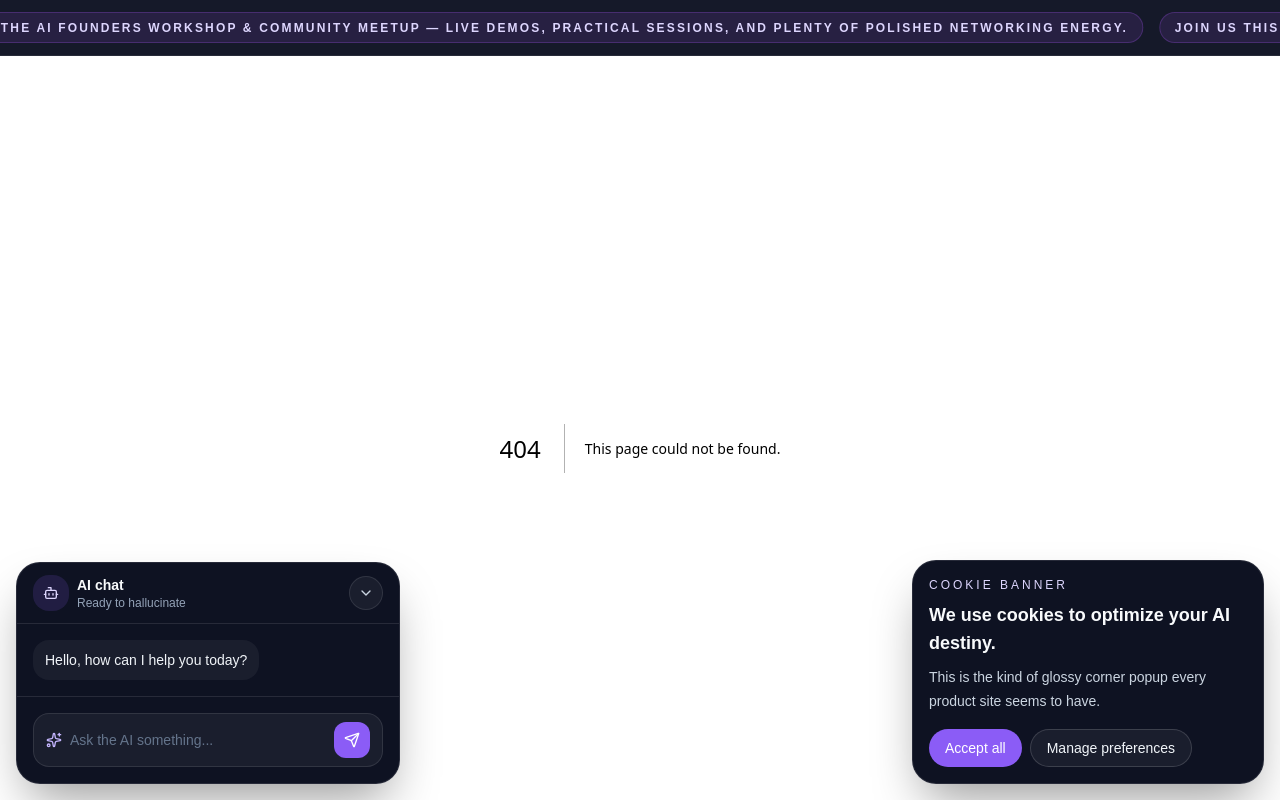
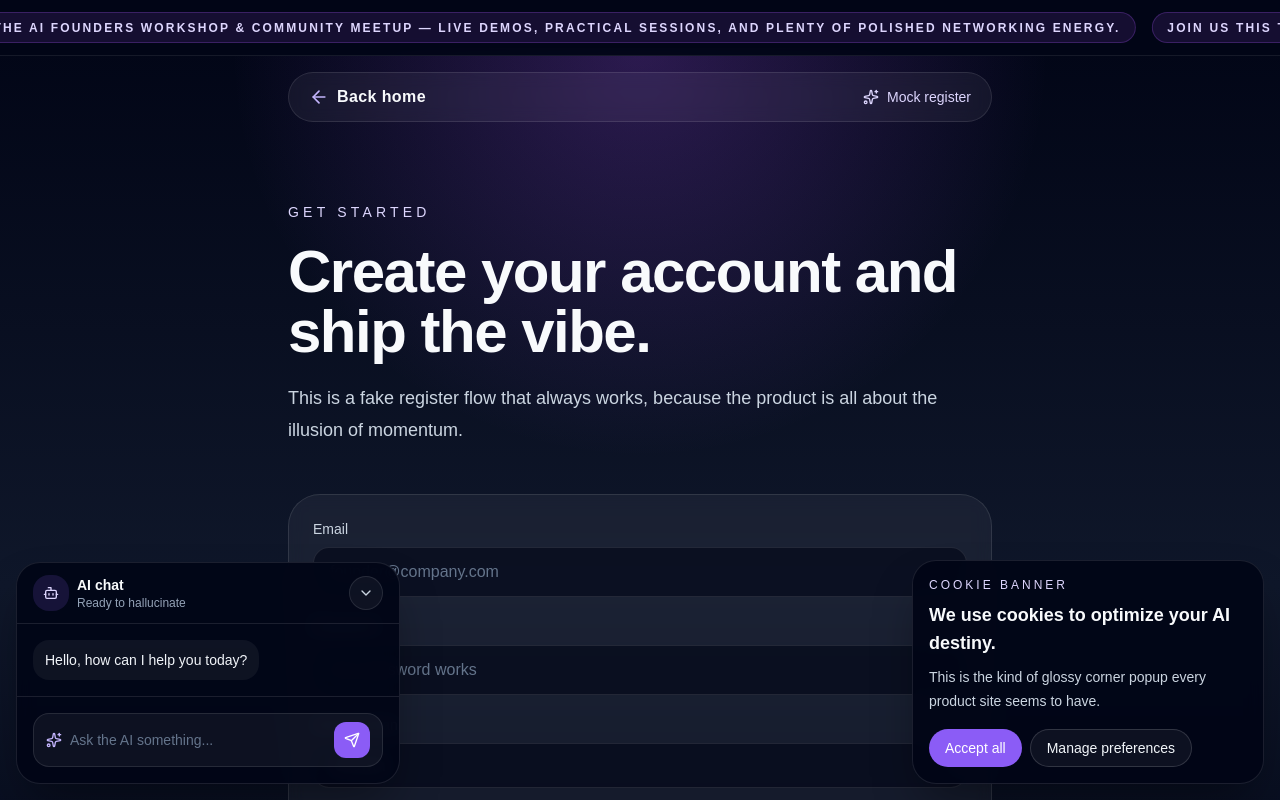
Before and after one commit to Han2-Ro/every-website, a Next.js app: page /register in a window 1280 px wide. Before the commit this address had no page. Shown: the top 800 px of the page. Built offline with nearby package versions, Linux system fonts and the light colour scheme.

Commit message:
feat: add mock register flow

```diff
--- a/app/page.tsx
+++ b/app/page.tsx
@@ -148,10 +148,10 @@ export default function Home() {
 
             <div className="flex flex-wrap gap-4">
               <Link
-                href="/pricing"
+                href="/register"
                 className="inline-flex items-center gap-2 rounded-full bg-violet-500 px-6 py-3 font-medium text-white shadow-glow transition hover:bg-violet-400"
               >
-                View pricing page
+                Get started
                 <ArrowRight className="h-4 w-4" />
               </Link>
               <a
--- a/app/pricing/page.tsx
+++ b/app/pricing/page.tsx
@@ -136,9 +136,12 @@ export default function PricingPage() {
                   ))}
                 </ul>
 
-                <button className="mt-8 w-full rounded-full bg-white px-4 py-3 font-medium text-slate-950 transition hover:bg-violet-100">
+                <Link
+                  href={`/register?plan=${encodeURIComponent(plan.name)}`}
+                  className="mt-8 inline-flex w-full items-center justify-center rounded-full bg-white px-4 py-3 font-medium text-slate-950 transition hover:bg-violet-100"
+                >
                   Choose {plan.name}
-                </button>
+                </Link>
               </article>
             ))}
           </div>
--- /dev/null
+++ b/app/register/page.tsx
@@ -0,0 +1,100 @@
+"use client";
+
+import Link from "next/link";
+import { useMemo, useState } from "react";
+import { ArrowLeft, CheckCircle2, Sparkles } from "lucide-react";
+
+export default function RegisterPage() {
+  const [submitted, setSubmitted] = useState(false);
+  const [plan, setPlan] = useState("Growth");
+
+  const copy = useMemo(
+    () =>
+      submitted
+        ? `Your ${plan} plan is ready. Pretend account created successfully.`
+        : "Create an account and immediately look like you belong in the AI era.",
+    [plan, submitted],
+  );
+
+  return (
+    <main className="min-h-screen bg-[radial-gradient(circle_at_top,rgba(168,85,247,0.25),transparent_35%),linear-gradient(180deg,#020617_0%,#0f172a_55%,#020617_100%)] text-slate-50">
+      <div className="mx-auto max-w-3xl px-6 py-6 lg:px-8">
+        <header className="flex items-center justify-between rounded-full border border-white/10 bg-white/5 px-5 py-3 backdrop-blur">
+          <Link href="/" className="inline-flex items-center gap-2 font-semibold tracking-wide">
+            <ArrowLeft className="h-5 w-5 text-violet-300" />
+            Back home
+          </Link>
+          <div className="inline-flex items-center gap-2 text-sm text-violet-200">
+            <Sparkles className="h-4 w-4" />
+            Mock register
+          </div>
+        </header>
+
+        <section className="py-16 lg:py-20">
+          <div className="space-y-5">
+            <p className="text-sm uppercase tracking-[0.3em] text-violet-200">
+              Get started
+            </p>
+            <h1 className="text-5xl font-semibold leading-tight tracking-tight sm:text-6xl">
+              Create your account and ship the vibe.
+            </h1>
+            <p className="max-w-2xl text-lg leading-8 text-slate-300">
+              This is a fake register flow that always works, because the
+              product is all about the illusion of momentum.
+            </p>
+          </div>
+
+          <form
+            className="mt-12 space-y-5 rounded-[2rem] border border-white/10 bg-white/5 p-6 backdrop-blur"
+            onSubmit={(event) => {
+              event.preventDefault();
+              setSubmitted(true);
+            }}
+          >
+            <label className="block">
+              <span className="mb-2 block text-sm text-slate-300">Email</span>
+              <input
+                type="email"
+                required
+                placeholder="founder@company.com"
+                className="w-full rounded-2xl border border-white/10 bg-slate-950/60 px-4 py-3 text-slate-50 outline-none transition placeholder:text-slate-500 focus:border-violet-400"
+              />
+            </label>
+
+            <label className="block">
+              <span className="mb-2 block text-sm text-slate-300">Password</span>
+              <input
+                type="password"
+                required
+                placeholder="Any password works"
+                className="w-full rounded-2xl border border-white/10 bg-slate-950/60 px-4 py-3 text-slate-50 outline-none transition placeholder:text-slate-500 focus:border-violet-400"
+              />
+            </label>
+
+            <label className="block">
+              <span className="mb-2 block text-sm text-slate-300">
+                Selected plan
+              </span>
+              <select
+                value={plan}
+                onChange={(event) => setPlan(event.target.value)}
+                className="w-full rounded-2xl border border-white/10 bg-slate-950/60 px-4 py-3 text-slate-50 outline-none transition focus:border-violet-400"
+              >
+                <option>Starter</option>
+                <option>Growth</option>
+                <option>Enterprise</option>
+              </select>
+            </label>
+
+            <button className="inline-flex items-center gap-2 rounded-full bg-violet-500 px-6 py-3 font-medium text-white transition hover:bg-violet-400">
+              Create account
+              <CheckCircle2 className="h-4 w-4" />
+            </button>
+
+            <p className="text-sm text-slate-300">{copy}</p>
+          </form>
+        </section>
+      </div>
+    </main>
+  );
+}
```
